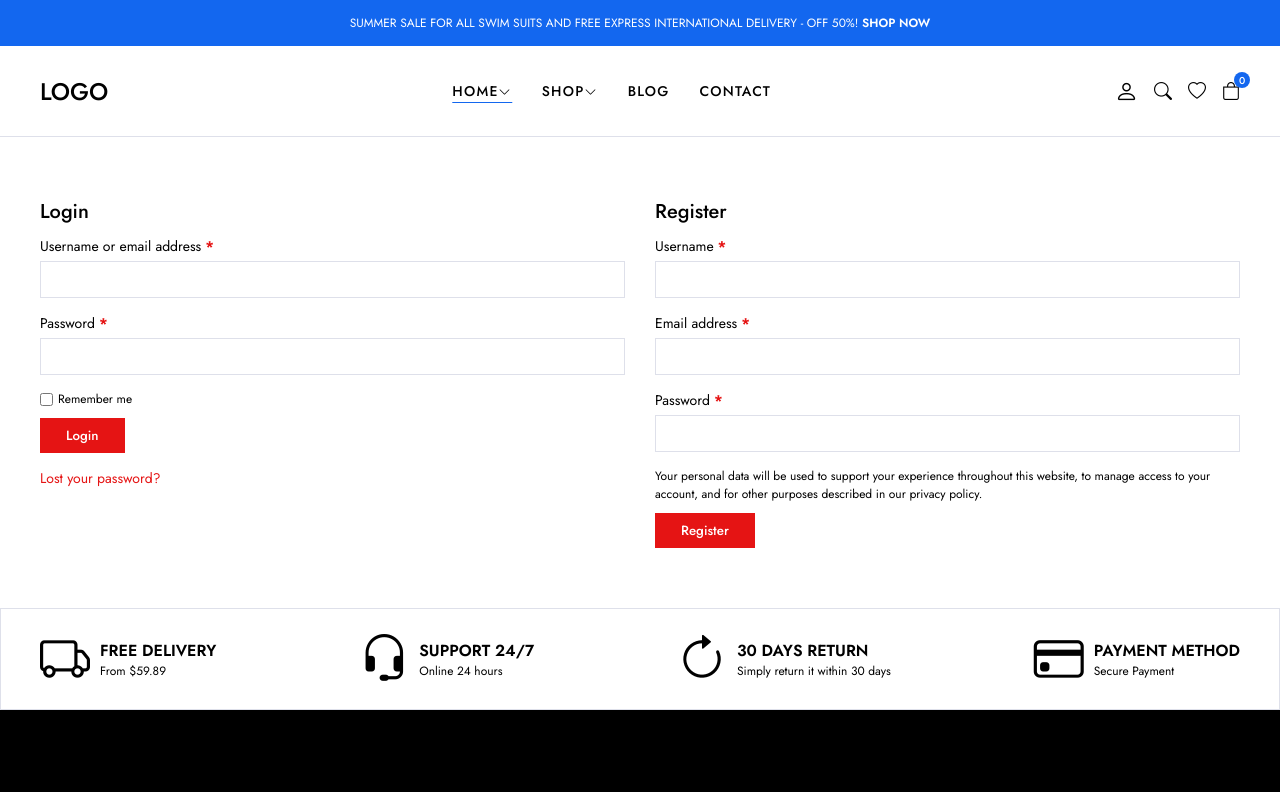
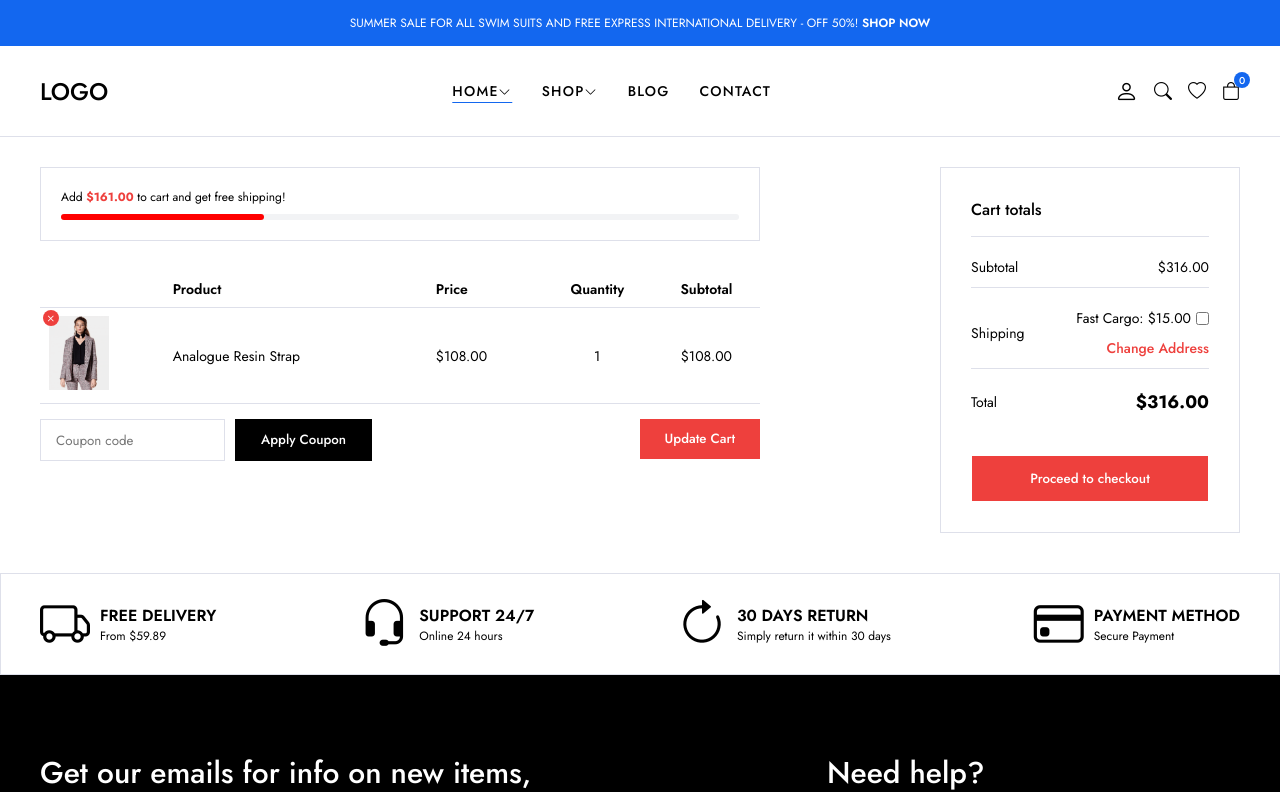
Before and after one commit to azizozkrcdg/MERN-STACK-E-COMMERCE, a React (Vite) app in the folder frontend/: page / in a window 1280 px wide. Shown: the top 792 px of the page. Built offline with nearby package versions, Linux system fonts and the light colour scheme.

Commit message:
Frontend - Card components created

```diff
--- a/frontend/src/App.jsx
+++ b/frontend/src/App.jsx
@@ -3,7 +3,8 @@
 // import ContactPage from "./Pages/ContactPage";
 import React from "react";
 import "./App.css";
-import AuthPage from "./Pages/AuthPage";
+// import AuthPage from "./Pages/AuthPage";
+import CardPage from "./Pages/CardPage";
 
 function App() {
   return (
@@ -11,7 +12,8 @@
         {/* <HomePage /> */}
         {/* <ShopPage /> */}
         {/* <ContactPage /> */}
-        <AuthPage />
+        {/* <AuthPage /> */}
+        <CardPage />
       </React.Fragment>
   );
 }
--- /dev/null
+++ b/frontend/src/Pages/CardPage.jsx
@@ -0,0 +1,16 @@
+import React from 'react'
+import Header from '../components/Layout/Layouts/Header/Header'
+import Card from '../components/Layout/Card/Card'
+import Footer from '../components/Layout/Layouts/Footer/Footer'
+
+const CardPage = () => {
+  return (
+    <React.Fragment>
+        <Header />
+        <Card />
+        <Footer />
+    </React.Fragment>
+  )
+}
+
+export default CardPage
--- /dev/null
+++ b/frontend/src/components/Layout/Card/Card.css
@@ -0,0 +1,225 @@
+.cart-page {
+  margin: 30px 0;
+}
+
+.cart-page-wrapper {
+  display: flex;
+  justify-content: space-between;
+}
+
+/*! cart form start  */
+
+.cart-page .cart-form {
+  flex-basis: 60%;
+}
+
+/*? progress start  */
+.cart-page .free-progress-bar {
+  border: 1px solid #dee0ea;
+  padding: 20px;
+  width: 100%;
+}
+
+.cart-page .progress-bar-title {
+  font-size: 12px;
+}
+
+.cart-page .progress-bar-title strong {
+  color: #ee403d;
+}
+
+.cart-page .progress-bar {
+  width: 100%;
+  height: 6px;
+  background-color: #f2f3f5;
+  border-radius: 10px;
+  margin-top: 8px;
+  position: relative;
+  z-index: -1;
+}
+
+.cart-page .progress-bar span {
+  background-color: red;
+  width: 30%;
+  height: 6px;
+  display: inline-block;
+  position: absolute;
+  z-index: 1;
+  border-radius: 10px;
+}
+/*? progress end  */
+
+/*? table start  */
+.cart-form table img {
+  width: 60px;
+}
+
+.cart-form .shop-table-wrapper {
+  overflow-x: auto;
+}
+
+.cart-form table > :not(caption) > * > * {
+  padding: 8px 0;
+}
+
+.cart-form table {
+  border-collapse: collapse;
+  width: 100%;
+  margin-top: 30px;
+  font-size: 14px;
+  min-width: 595px;
+}
+
+.cart-form table thead th {
+  text-align: start;
+  font-size: 14px;
+  font-weight: 600;
+}
+
+.cart-form table .product-quantity,
+.cart-form table .product-subtotal {
+  text-align: center;
+}
+
+.cart-form table tbody {
+  border-top: 1px solid #dee0ea;
+}
+
+.cart-form table tbody .cart-item {
+  border-bottom: 1px solid #dee0ea;
+}
+
+.cart-form table tbody .cart-image {
+  position: relative;
+}
+
+.cart-form table tbody i {
+  position: absolute;
+  top: 2px;
+  left: -6px;
+  background-color: #ee403d;
+  width: 16px;
+  height: 16px;
+  border-radius: 100%;
+  color: #fff;
+  display: grid;
+  place-items: center;
+  font-size: 13px;
+  cursor: pointer;
+}
+
+/*? table end  */
+
+/*? actions start  */
+.actions-wrapper {
+  display: flex;
+  justify-content: space-between;
+  flex-wrap: wrap;
+  gap: 10px;
+  margin-top: 15px;
+}
+
+.actions-wrapper .coupon {
+  display: flex;
+  align-items: center;
+  column-gap: 10px;
+}
+
+.actions-wrapper .coupon button {
+  background-color: #000;
+  color: #fff;
+}
+
+.actions-wrapper .coupon input {
+  height: 100%;
+}
+
+.actions-wrapper .update-cart button {
+  background-color: #ee403d;
+  color: #fff;
+  border: #fff;
+}
+/*? actions end  */
+
+/*? collaterals star  */
+
+.cart-collaterals {
+  flex: 0 0 300px;
+  border: 1px solid #dee0ea;
+  padding: 30px;
+}
+
+.cart-collaterals table {
+  width: 100%;
+  border-collapse: collapse;
+}
+
+.cart-collaterals h2 {
+  font-weight: 500;
+  font-size: 16px;
+  padding-bottom: 15px;
+  border-bottom: 1px solid #dee0ea;
+}
+
+.cart-collaterals table * {
+  font-size: 14px;
+  font-weight: 400;
+}
+
+.cart-collaterals table tr:not(:last-child) {
+  border-bottom: 1px solid #dee0ea;
+}
+
+.cart-collaterals table th {
+  text-align: start;
+  padding: 20px 0 10px 0;
+}
+
+.cart-collaterals table td {
+  text-align: end;
+  padding: 20px 0 10px 0;
+}
+
+.cart-collaterals table ul {
+  display: flex;
+  flex-direction: column;
+  row-gap: 10px;
+}
+
+.cart-collaterals table ul label {
+  display: flex;
+  align-items: center;
+  justify-content: flex-end;
+  column-gap: 5px;
+}
+
+.cart-collaterals table ul a {
+  color: #ee403d;
+  font-weight: 500;
+}
+
+.cart-collaterals table strong {
+  font-size: 18px;
+  font-weight: 700;
+}
+
+.cart-collaterals .checkout button {
+  margin-top: 30px;
+  background-color: #ee403d;
+  color: #fff;
+  border-color: #fff;
+  width: 100%;
+}
+
+/*? collaterals end  */
+
+/*! cart form end  */
+
+/* responsive */
+
+@media (max-width: 992px) {
+  .cart-page-wrapper {
+    flex-direction: column;
+    row-gap: 30px;
+  }
+}
--- /dev/null
+++ b/frontend/src/components/Layout/Card/Card.jsx
@@ -0,0 +1,33 @@
+import "./Card.css";
+import CardCoupon from "./CardCoupon";
+import CardProgress from "./CardProgress";
+import CardTable from "./CardTable";
+import CardTotals from "./CardTotals";
+
+const Card = () => {
+  return (
+    <section className="cart-page">
+      <div className="container">
+        <div className="cart-page-wrapper">
+          <form className="cart-form">
+            <CardProgress />
+            <div className="shop-table-wrapper">
+              <CardTable />
+              <div className="actions-wrapper">
+                <CardCoupon />
+                <div className="update-cart">
+                  <button className="btn">Update Cart</button>
+                </div>
+              </div>
+            </div>
+          </form>
+          <div className="cart-collaterals">
+            <CardTotals />
+          </div>
+        </div>
+      </div>
+    </section>
+  );
+};
+
+export default Card;
--- /dev/null
+++ b/frontend/src/components/Layout/Card/CardCoupon.jsx
@@ -0,0 +1,10 @@
+const CardCoupon = () => {
+  return (
+    <div className="coupon">
+      <input type="text" className="input-text" placeholder="Coupon code" />
+      <button className="btn">Apply Coupon</button>
+    </div>
+  );
+};
+
+export default CardCoupon;
--- /dev/null
+++ b/frontend/src/components/Layout/Card/CardItem.jsx
@@ -0,0 +1,17 @@
+const CardItem = () => {
+  return (
+    <tr className="cart-item">
+      <td></td>
+      <td className="cart-image">
+        <img src="img/products/product1/1.png" alt="" />
+        <i className="bi bi-x delete-cart" data-id="1"></i>
+      </td>
+      <td>Analogue Resin Strap</td>
+      <td>$108.00</td>
+      <td className="product-quantity">1</td>
+      <td className="product-subtotal">$108.00</td>
+    </tr>
+  );
+};
+
+export default CardItem;
--- /dev/null
+++ b/frontend/src/components/Layout/Card/CardProgress.jsx
@@ -0,0 +1,14 @@
+const CardProgress = () => {
+  return (
+    <div className="free-progress-bar">
+      <p className="progress-bar-title">
+        Add <strong>$161.00</strong> to cart and get free shipping!
+      </p>
+      <div className="progress-bar">
+        <span className="progress"></span>
+      </div>
+    </div>
+  );
+};
+
+export default CardProgress;
--- /dev/null
+++ b/frontend/src/components/Layout/Card/CardTable.jsx
@@ -0,0 +1,23 @@
+import CardItem from "./CardItem";
+
+const CardTable = () => {
+  return (
+    <table className="shop-table">
+      <thead>
+        <tr>
+          <th className="product-thumbnail">&nbsp;</th>
+          <th className="product-thumbnail">&nbsp;</th>
+          <th className="product-name">Product</th>
+          <th className="product-price">Price</th>
+          <th className="product-quantity">Quantity</th>
+          <th className="product-subtotal">Subtotal</th>
+        </tr>
+      </thead>
+      <tbody className="cart-wrapper">
+        <CardItem />
+      </tbody>
+    </table>
+  );
+};
+
+export default CardTable;
--- /dev/null
+++ b/frontend/src/components/Layout/Card/CardTotals.jsx
@@ -0,0 +1,44 @@
+const CardTotals = () => {
+  return (
+    <div className="cart-totals">
+      <h2>Cart totals</h2>
+      <table>
+        <tbody>
+          <tr className="cart-subtotal">
+            <th>Subtotal</th>
+            <td>
+              <span id="subtotal">$316.00</span>
+            </td>
+          </tr>
+          <tr>
+            <th>Shipping</th>
+            <td>
+              <ul>
+                <li>
+                  <label>
+                    Fast Cargo: $15.00
+                    <input type="checkbox" id="fast-cargo" />
+                  </label>
+                </li>
+                <li>
+                  <a href="#">Change Address</a>
+                </li>
+              </ul>
+            </td>
+          </tr>
+          <tr>
+            <th>Total</th>
+            <td>
+              <strong id="cart-total">$316.00</strong>
+            </td>
+          </tr>
+        </tbody>
+      </table>
+      <div className="checkout">
+        <button className="btn btn-lg">Proceed to checkout</button>
+      </div>
+    </div>
+  );
+};
+
+export default CardTotals;
```
